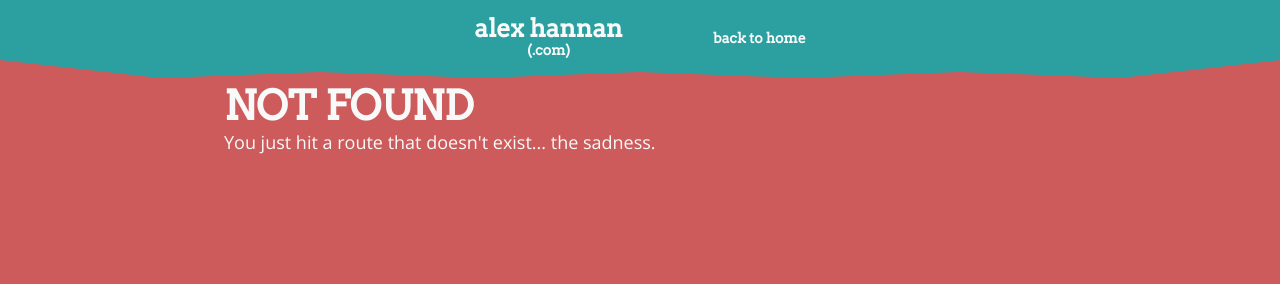
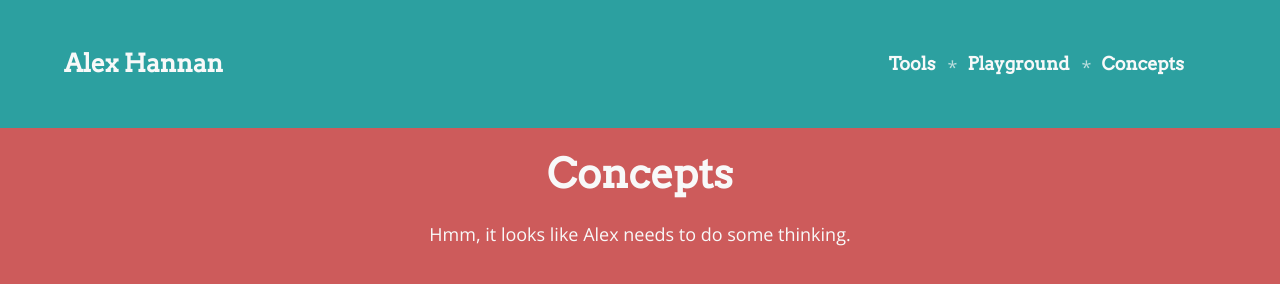
Before and after one commit to alexjhannan/personal, a Gatsby site: page /concepts in a window 1280 px wide. Before the commit this address had no page. Built offline with nearby package versions, Linux system fonts and the light colour scheme; Gatsby itself is replaced by a stand-in of ours.

Commit message:
Lots of misc updates

```diff
--- /dev/null
+++ b/src/components/card-grid.js
@@ -0,0 +1,19 @@
+import styled from 'styled-components'
+
+export const Grid = styled.div`
+  display: grid;
+  grid-auto-rows: 300px;
+  grid-gap: 24px;
+`
+
+export const Card = styled.div`
+  background: var(--color-pGrey4);
+  display: grid;
+  grid-template-columns: 1fr 1fr;
+  grid-gap: 48px;
+  padding: 24px;
+  border-radius: 4px;
+  &:nth-child(even) {
+    direction: rtl;
+  }
+`
--- a/src/components/layout/header.js
+++ b/src/components/layout/header.js
@@ -2,93 +2,90 @@ import React from 'react'
 import { Link } from 'gatsby'
 import styled from 'styled-components'
 import { Location } from '@reach/router'
-import BaseSVG from '~components/base-svg'
 import './reset.css'
+import { string } from 'prop-types'
 
 const StyledHeader = styled.header`
   background: var(--color-inverse);
   color: var(--color-iGrey0);
-  display: flex;
-  justify-content: center;
-  align-items: center;
-  height: 60px;
-  margin-bottom: -24px;
-  padding-top: 12px;
-  position: relative;
-`
-
-const HeaderDivider = styled(BaseSVG)`
-  width: 100%;
-  height: 24px;
-  position: absolute;
-  top: 100%;
-  fill: var(--color-inverse);
-  > path {
-    transition: opacity 0.3s ease-in;
+  display: grid;
+  padding: 0 calc( var(--layout-gutter-width) / 2);
+  grid-template-columns: 1fr 1fr;
+  @media (max-width: 600px) {
+    grid-template-columns: 1fr;
+    grid-template-rows: 2fr 1fr;
   }
 `
 
-const HeaderColumn = styled.div`
+const LeftColumn = styled.div`
   display: flex;
-  flex-direction: column;
   align-items: center;
-`
-
-const StyledLink = styled(Link)`
-  margin-top: 0.25rem;
-  text-decoration: none;
-  transition: transform 0.5s ease-out;
-  will-change: transform;
-  color: var(--color-iGrey0);
-  margin-left: 5rem;
-  &:hover {
-    transform: scale(1.1);
+  @media (max-width: 600px) {
+    justify-content: center;
   }
 `
 
-const HEADER_DIVIDER_SHAPES = [
-  'M0,0 L50,75 L100,0',
-  'M0,0 L12.5,75, L25,50, L37.5,75, L50,50 L62.5,75, L75,50, L87.5,75, L100,0',
-  'M0,0 C0 100,100 100,100 0',
-  'M0,0 C25 50,75 50, 100 0',
-]
+const RightColumn = styled(LeftColumn)`
+  justify-content: flex-end;
+  @media (max-width: 600px) {
+    align-items: flex-start;
+  }
+`
 
-const Header = () => {
-  const dividerIndex = Math.floor(Math.random() * HEADER_DIVIDER_SHAPES.length)
-  return (
-    <StyledHeader>
-      <HeaderColumn>
-        <h3>alex hannan</h3>
-        <h6>(.com)</h6>
-      </HeaderColumn>
+const NavLink = styled(Link)`
+  margin-right: 32px;
+  position: relative;
+  &:not(:last-of-type) {
+    &::after {
+      content: '*';
+      position: absolute;
+      right: -12px;
+      top: 67%;
+      width: 0;
+      line-height: 0;
+      pointer-events: none;
+      opacity: 0.7;
+    }
+  }
+`
+
+const Header = ({ className }) => (
+  <StyledHeader className={className}>
+    <LeftColumn>
       <Location>
         {({ location }) => (
           <>
-            { location.pathname !== '/' && (
-            <StyledLink to="/">
-              <h6>back to home</h6>
-            </StyledLink>
+            { location.pathname === '/' ? (
+              <h3>Alex Hannan</h3>
+            ) : (
+              <Link to="/">
+                <h3>Alex Hannan</h3>
+              </Link>
             )}
           </>
         )}
       </Location>
-      <HeaderDivider
-        id="header-divider"
-        title="Header Divider"
-        viewBox="0 0 100 100"
-        width="100vw"
-        height="200px"
-        preserveAspectRatio="none">
-        {HEADER_DIVIDER_SHAPES.map((shapePath, i) => (
-          <path
-            key={shapePath.slice(10)}
-            d={shapePath}
-            fill="var(--color-inverse)"
-            opacity={i === dividerIndex ? 1 : 0} />
-        ))}
-      </HeaderDivider>
-    </StyledHeader>
-  )
+    </LeftColumn>
+    <RightColumn>
+      <NavLink to="/tools">
+        <h4>Tools</h4>
+      </NavLink>
+      <NavLink to="/playground">
+        <h4>Playground</h4>
+      </NavLink>
+      <NavLink to="/concepts">
+        <h4>Concepts</h4>
+      </NavLink>
+    </RightColumn>
+  </StyledHeader>
+)
+
+Header.propTypes = {
+  className: string,
+}
+
+Header.defaultProps = {
+  className: '',
 }
 
 export default Header
--- a/src/components/layout/index.js
+++ b/src/components/layout/index.js
@@ -6,53 +6,61 @@ import './reset.css'
 
 const Container = styled.div`
   min-height: 100vh;
-  display: flex;
-  flex-direction: column;
-`
-
-const StyledMain = styled.div`
-  flex: 1;
-`
-
-export const BodyWrapper = styled.div`
-  margin: 0 auto;
+  display: grid;
+  grid-template-rows: 128px 1fr 128px;
+  grid-template-columns: var(--layout-gutter-width) 1fr var(--layout-gutter-width);
+  @media (max-width: 600px) {
+    --layout-gutter-width: 24px;
+  }
+  @media (min-width: 601px) and (max-width: 900px) {
+    --layout-gutter-width: 64px;
+  }
+  @media (min-width: 901px) and (max-width: 1280px) {
+    --layout-gutter-width: 128px;
+  }
+  @media (min-width: 1281px) {
+    --layout-gutter-width: 256px;
+  }
   ${(props) => {
-    if (props.theme !== 'fullwidth') {
+    if (props.theme === 'fullwidth') {
       return `
-        padding: 48px 0 24px;
-        @media (max-width: 600px) {
-          max-width: 90vw;
-        }
-        @media (max-width: 1080px) {
-          max-width: 80vw;
-        }
-        @media (min-width: 1081px) {
-          max-width: 65vw;
-        }
+        grid-template-areas:
+          "header header header"
+          "main main main";
       `
     }
-    return ''
+    return `
+      grid-template-areas:
+        "header header header"
+        ". main .";
+    `
   }}
 `
 
+const GridMain = styled.main`
+  grid-area: main;
+`
+
+const GridHeader = styled(Header)`
+  grid-area: header;
+`
+
 const Layout = ({ children, theme }) => (
-  <Container>
-    <Header />
-    <StyledMain>
-      <BodyWrapper theme={theme}>
-        {children}
-      </BodyWrapper>
-    </StyledMain>
+  <Container theme={theme}>
+    <GridHeader />
+    <GridMain>
+      {children}
+    </GridMain>
   </Container>
 )
 
 Layout.defaultProps = {
-  theme: '',
+  theme: 'gutters',
 }
 
 Layout.propTypes = {
   children: PropTypes.node.isRequired,
-  theme: PropTypes.string,
+  theme: PropTypes.oneOf(['gutters', 'fullwidth']),
 }
 
 export default Layout
--- a/src/components/layout/reset.css
+++ b/src/components/layout/reset.css
@@ -83,6 +83,8 @@ template {
   display: none;
 }
 a {
+  text-decoration: none;
+  color: inherit;
   background-color: transparent;
   -webkit-text-decoration-skip: objects;
 }
--- /dev/null
+++ b/src/pages/concepts.js
@@ -0,0 +1,43 @@
+import React from 'react'
+import styled from 'styled-components'
+import { Link } from 'gatsby'
+
+import Layout from '~components/layout'
+import SEO from '~components/seo'
+import { Grid, Card } from '~components/card-grid'
+
+const Heading = styled.h1`
+  margin: 24px 0;
+  text-align: center;
+`
+
+const FakeImg = styled.div`
+  background: var(--color-iGrey2);
+  width: 100%;
+  height: 100%;
+`
+
+const IDEAS = []
+
+const Concepts = () => (
+  <Layout>
+    <SEO title="Concepts" />
+    <Heading>Concepts</Heading>
+    <Grid>
+      {IDEAS.map(idea => (
+        <Card key={idea.title}>
+          <Link to={idea.path}>
+            <FakeImg />
+          </Link>
+          <div>
+            <h5>{idea.title}</h5>
+            <p>{idea.desc}</p>
+          </div>
+        </Card>
+      ))}
+    </Grid>
+    <p style={{ textAlign: 'center' }}>Hmm, it looks like Alex needs to do some thinking.</p>
+  </Layout>
+)
+
+export default Concepts
```
Also changed, not shown: src/pages/fuck-off.js (deleted, +0 -35 lines), src/pages/index.js (+8 -10 lines), src/pages/playground.js (added, +54 -0 lines), src/pages/tools.js (added, +50 -0 lines), src/pages/explosion.js (renamed from src/pages/explosion-play.js).
